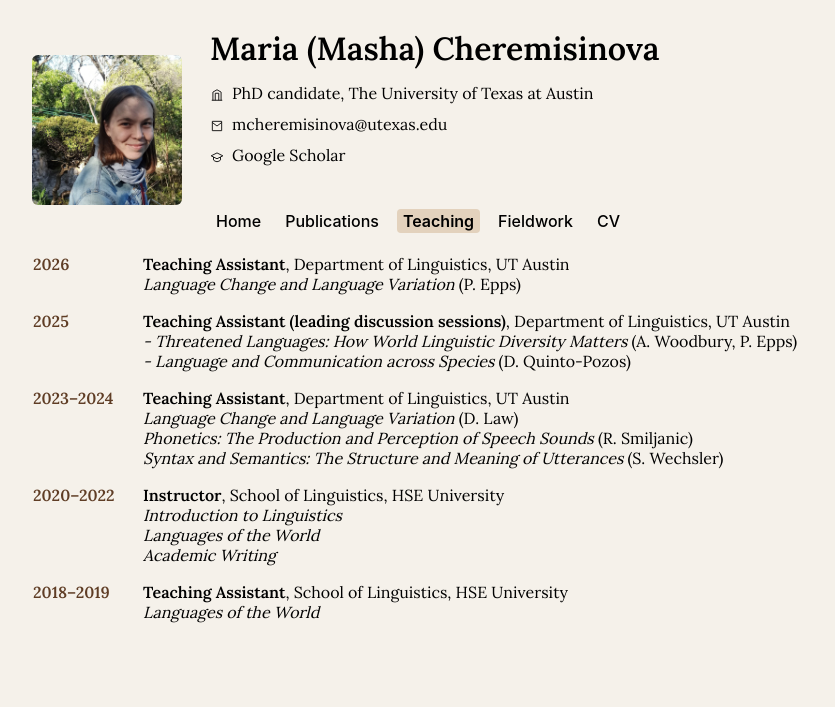
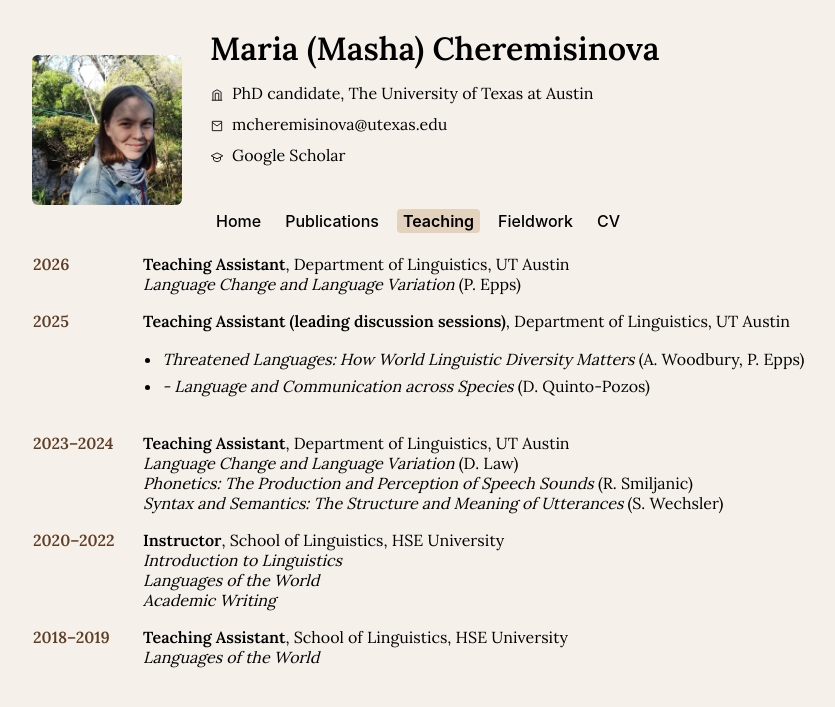
Before and after one commit to mashache/mashache.github.io, a Jekyll site: the page built from pages/teaching.md, in a window 1280 px wide. Shown: the top 707 px of the page, without its empty margins (202-1037 px from the left). Built offline with Jekyll 4.4.1, drawn with Linux system fonts in a browser that asks for light colours.

Commit message:
Update teaching.md

```diff
--- a/pages/teaching.md
+++ b/pages/teaching.md
@@ -16,9 +16,11 @@ show_title: false
   <tr>
     <td class="cv-year">2025</td>
     <td>
-      <strong>Teaching Assistant (leading discussion sessions)</strong>, Department of Linguistics, UT Austin<br>
-      <em>- Threatened Languages: How World Linguistic Diversity Matters</em> (A. Woodbury, P. Epps)<br>
-      <em>- Language and Communication across Species</em> (D. Quinto-Pozos)
+      <strong>Teaching Assistant (leading discussion sessions)</strong>, Department of Linguistics, UT Austin
+      <ul>
+      <li><em> Threatened Languages: How World Linguistic Diversity Matters</em> (A. Woodbury, P. Epps)</li>
+      <li><em>- Language and Communication across Species</em> (D. Quinto-Pozos)</li>
+      </ul>
     </td>
   </tr>
 
```
